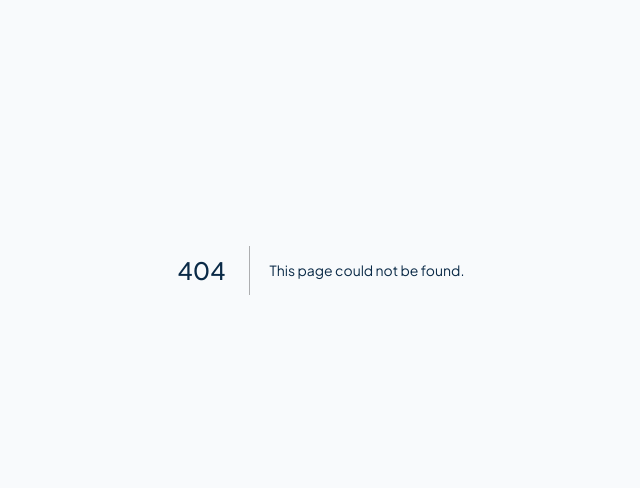
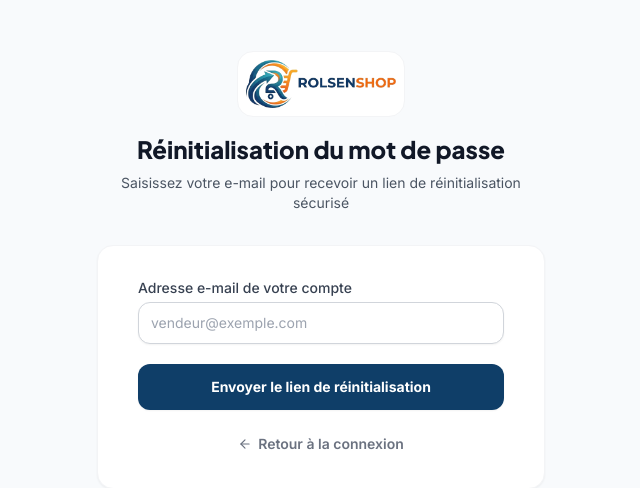
Before and after one commit to senanroland5-collab/Rolsenshop, a Next.js app: page /auth/forgot-password in a window 1280 px wide. Before the commit this address had no page. Shown: the part 130-618 px from the top of the page, without its empty margins (319-959 px from the left). Built offline with nearby package versions, Linux system fonts and the light colour scheme; no server answers.

Commit message:
feat: add email password reset page and link to login screen
Co-authored-by: senanroland5-collab <251367137+senanroland5-collab@users.noreply.github.com>

```diff
--- /dev/null
+++ b/app/auth/forgot-password/page.tsx
@@ -0,0 +1,116 @@
+'use client';
+
+import { useState } from 'react';
+import Link from 'next/link';
+import { sendPasswordResetEmail } from 'firebase/auth';
+import { auth } from '@/app/lib/firebase';
+import { FiCheckCircle, FiArrowLeft } from 'react-icons/fi';
+
+export default function ForgotPasswordPage() {
+  const [email, setEmail] = useState('');
+  const [success, setSuccess] = useState(false);
+  const [error, setError] = useState('');
+  const [loading, setLoading] = useState(false);
+
+  const handleSubmit = async (e: React.FormEvent) => {
+    e.preventDefault();
+    setError('');
+    setLoading(true);
+
+    try {
+      if (auth.app.options.apiKey && auth.app.options.apiKey !== 'demo-api-key') {
+        await sendPasswordResetEmail(auth, email);
+      } else {
+        console.log('Demo mode password reset for:', email);
+      }
+      setSuccess(true);
+    } catch (err: any) {
+      console.error(err);
+      setError(err.message || 'Impossible d\'envoyer l\'e-mail de réinitialisation. Vérifiez l\'adresse e-mail.');
+    } finally {
+      setLoading(false);
+    }
+  };
+
+  return (
+    <div className="min-h-screen bg-brand-bg flex flex-col justify-center py-12 sm:px-6 lg:px-8">
+      <div className="sm:mx-auto sm:w-full sm:max-w-md">
+        <div className="text-center">
+          <Link href="/" className="inline-flex items-center bg-white p-2 rounded-2xl shadow-xs border border-gray-100">
+            <img src="/logo.png" alt="RolsenShop Logo" className="h-12 w-auto object-contain" />
+          </Link>
+          <h2 className="mt-4 text-2xl font-extrabold text-gray-900">
+            Réinitialisation du mot de passe
+          </h2>
+          <p className="mt-2 text-sm text-gray-600">
+            Saisissez votre e-mail pour recevoir un lien de réinitialisation sécurisé
+          </p>
+        </div>
+
+        <div className="mt-8 bg-white py-8 px-4 shadow-sm sm:rounded-2xl sm:px-10 border border-gray-100">
+          {success ? (
+            <div className="space-y-4 text-center">
+              <div className="w-12 h-12 rounded-full bg-green-100 text-green-600 flex items-center justify-center mx-auto text-2xl">
+                <FiCheckCircle />
+              </div>
+              <h3 className="text-lg font-bold text-gray-900">E-mail envoyé !</h3>
+              <p className="text-xs text-gray-600 leading-relaxed">
+                Si un compte existe pour <span className="font-semibold text-gray-900">{email}</span>, vous recevrez un lien dans quelques instants pour réinitialiser votre mot de passe.
+              </p>
+              <div className="pt-4">
+                <Link
+                  href="/auth/login"
+                  className="inline-flex items-center gap-2 text-sm font-bold text-brand hover:underline"
+                >
+                  <FiArrowLeft /> Retour à la page de connexion
+                </Link>
+              </div>
+            </div>
+          ) : (
+            <>
+              {error && (
+                <div className="mb-4 bg-red-50 border border-red-200 text-red-600 text-sm p-3 rounded-lg">
+                  {error}
+                </div>
+              )}
+
+              <form className="space-y-5" onSubmit={handleSubmit}>
+                <div>
+                  <label className="block text-sm font-medium text-gray-700">
+                    Adresse e-mail de votre compte
+                  </label>
+                  <div className="mt-1">
+                    <input
+                      type="email"
+                      required
+                      value={email}
+                      onChange={(e) => setEmail(e.target.value)}
+                      placeholder="vendeur@exemple.com"
+                      className="appearance-none block w-full px-3 py-2.5 border border-gray-300 rounded-xl shadow-sm placeholder-gray-400 focus:outline-none focus:ring-brand focus:border-brand sm:text-sm"
+                    />
+                  </div>
+                </div>
+
+                <div>
+                  <button
+                    type="submit"
+                    disabled={loading}
+                    className="w-full flex justify-center py-3 px-4 border border-transparent rounded-xl shadow-sm text-sm font-bold text-white bg-brand hover:bg-brand-dark focus:outline-none focus:ring-2 focus:ring-offset-2 focus:ring-brand disabled:opacity-50 transition"
+                  >
+                    {loading ? 'Envoi en cours...' : 'Envoyer le lien de réinitialisation'}
+                  </button>
+                </div>
+              </form>
+
+              <div className="mt-6 text-center text-sm">
+                <Link href="/auth/login" className="inline-flex items-center gap-1.5 font-semibold text-gray-500 hover:text-brand">
+                  <FiArrowLeft /> Retour à la connexion
+                </Link>
+              </div>
+            </>
+          )}
+        </div>
+      </div>
+    </div>
+  );
+}
--- a/app/auth/login/page.tsx
+++ b/app/auth/login/page.tsx
@@ -74,9 +74,17 @@ export default function LoginPage() {
             </div>
 
             <div>
-              <label className="block text-sm font-medium text-gray-700">
-                Mot de passe
-              </label>
+              <div className="flex items-center justify-between">
+                <label className="block text-sm font-medium text-gray-700">
+                  Mot de passe
+                </label>
+                <Link
+                  href="/auth/forgot-password"
+                  className="text-xs font-semibold text-brand hover:underline"
+                >
+                  Mot de passe oublié ?
+                </Link>
+              </div>
               <div className="mt-1">
                 <input
                   type="password"
```
